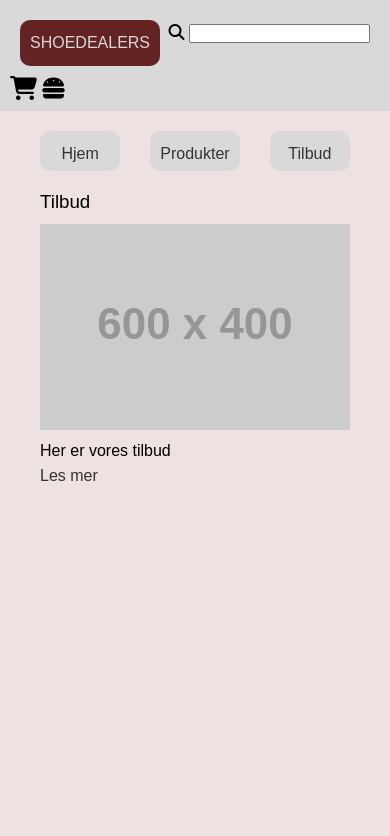
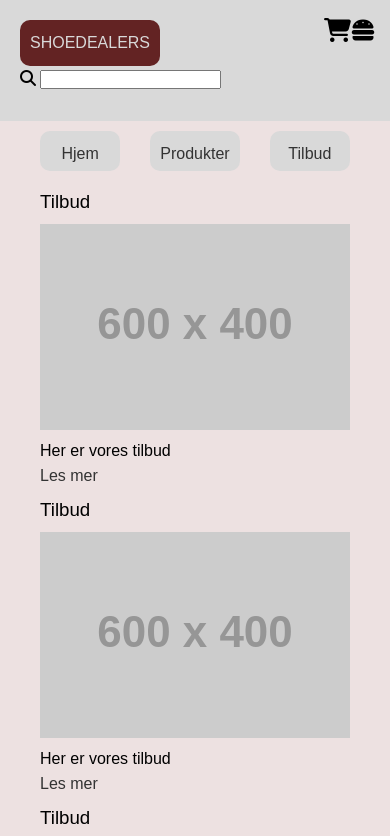
Before and after one commit to gustavos03/Webutvikling_oblig3_Gustavo_Pereira_Sund, a plain HTML site: page html/index.html in a window 390 px wide. Shown: the top 836 px of the page. Drawn offline with Linux system fonts and the light colour scheme; placeholder pictures from the web are drawn by us.

Commit message:
Endringer gjort
Forbedring av nettsiden. Mer responsiv

```diff
--- a/css/style.css
+++ b/css/style.css
@@ -1,5 +1,4 @@
 
-@import url();
 
 
 *{
@@ -36,7 +35,7 @@ a{
     font-size: 16px;
     display: flex;
     justify-content: space-between;
-    background-color: #d9d9d9;
+
     flex-wrap: wrap;
 }
 #navbar *{
@@ -47,18 +46,23 @@ a{
     text-align: center;
 }
 #icons{
-    position: relative;
-    top: 10px;
-    right: 10px;
-
+    display: flex;
+    align-items: flex-start;
+    margin-top: 30px;
+    margin-right: 15px;
 }
-
+#logo-searchbar{
+    display: flex;
+    background-color: #d9d9d9;
+    align-items: row;
+}
 h1, h2{
     font-weight: 300;
     line-height: 1.2;
     margin:10px 0;
 }
 img{
+    max-width: 400px;
     width: 100%;
 }
 #navbar{
@@ -72,9 +76,8 @@ img{
 
 .container{
     max-width: 1200px;
-    margin: 0 auto;
-    overflow: auto;
-    padding: 0 40px;
+
+    padding: 0 20px;
 }
 
 .flex{
@@ -83,3 +86,11 @@ img{
     flex-direction: column;
 
 }
+
+#tilbud{
+    display: flex;
+    flex-wrap: wrap;
+    margin: 0 auto;
+    padding: 0 20px;
+    justify-content: space-evenly;
+}
--- a/html/index.html
+++ b/html/index.html
@@ -9,19 +9,20 @@
 </head>
 <body>
     <header>
-        <section class="searchbar">
-            <section class="logo">SHOEDEALERS</section>
-            <section id="searchfield">
-                <i class="fa-solid fa-search"></i>
-                <input type="text">
+        <section id="logo-searchbar">
+            <section class="searchbar">
+                <section class="logo">SHOEDEALERS</section>
+                <section id="searchfield">
+                    <i class="fa-solid fa-search"></i>
+                    <input type="text">
 
+                </section>
             </section>
             <section id="icons">
                 <i class="fa-solid fa-cart-shopping fa-xl"></i>
                 <i class="fa-solid fa-burger fa-xl"></i>
             </section>
         </section>
-
         <nav id="navbar">
             <a href="index.html">Hjem</a>
             <a href="produkt.html">Produkter</a>
@@ -29,7 +30,23 @@
         </nav>
     </header>
     <main>
-        <section class="tilbud">
+        <section id="tilbud">
+            <article class="container">
+                <h1>Tilbud</h1>
+                <img src="https://placehold.co/600x400" alt="placeholder">
+                <p>Her er vores tilbud</p>
+                <a href="tilbud.html">
+                <section class="button">Les mer</section>
+                </a>
+            </article>
+            <article class="container">
+                <h1>Tilbud</h1>
+                <img src="https://placehold.co/600x400" alt="placeholder">
+                <p>Her er vores tilbud</p>
+                <a href="tilbud.html">
+                <section class="button">Les mer</section>
+                </a>
+            </article>
             <article class="container">
                 <h1>Tilbud</h1>
                 <img src="https://placehold.co/600x400" alt="placeholder">
```
